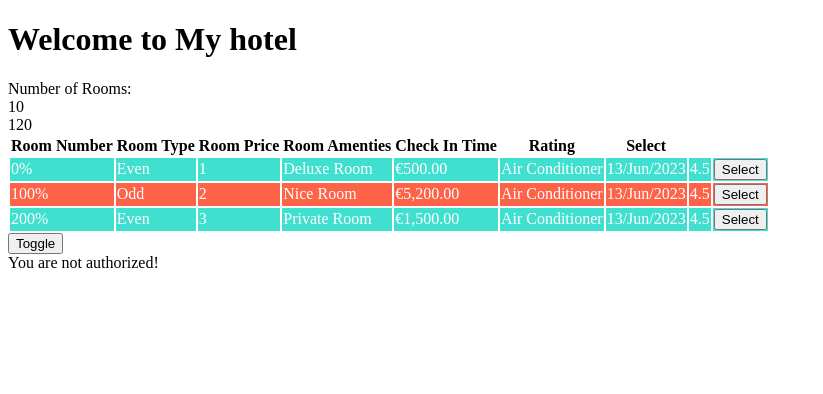
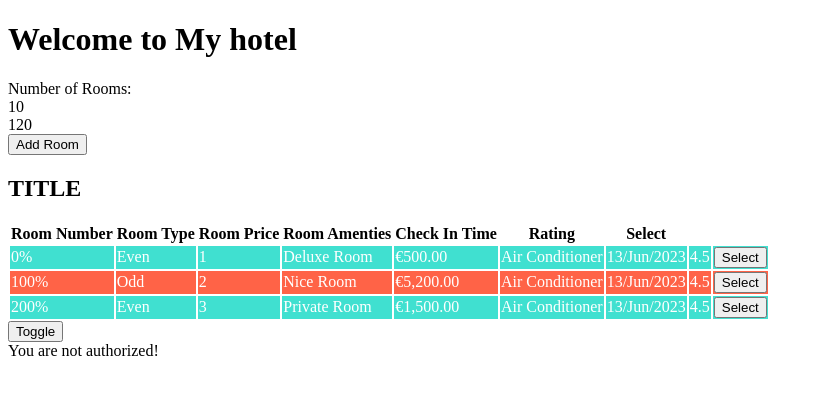
Before and after one commit to maykaltenev/angular-free-code-camp, an Angular app in the folder hotelinvetoryapp/: page / in a window 1280 px wide. Shown: the top 394 px of the page, without its empty margins (0-823 px from the left). Built offline with nearby package versions, Linux system fonts and the light colour scheme.

Commit message:
ngOnChanges

```diff
--- a/hotelinvetoryapp/src/app/rooms/room-list/room-list.component.html
+++ b/hotelinvetoryapp/src/app/rooms/room-list/room-list.component.html
@@ -1,3 +1,4 @@
+<h2>{{ title }}</h2>
 <table>
   <tr>
     <th>Room Number</th>
--- a/hotelinvetoryapp/src/app/rooms/room-list/room-list.component.ts
+++ b/hotelinvetoryapp/src/app/rooms/room-list/room-list.component.ts
@@ -1,15 +1,32 @@
-import { Component, EventEmitter, Input, OnInit, Output } from '@angular/core';
+import {
+  ChangeDetectionStrategy,
+  Component,
+  EventEmitter,
+  Input,
+  OnChanges,
+  OnInit,
+  Output,
+  SimpleChanges,
+} from '@angular/core';
 import { RoomList } from '../rooms';
 @Component({
   selector: 'app-room-list',
   templateUrl: './room-list.component.html',
   styleUrls: ['./room-list.component.css'],
+  changeDetection: ChangeDetectionStrategy.OnPush,
 })
-export class RoomListComponent implements OnInit {
+export class RoomListComponent implements OnInit, OnChanges {
   @Input() rooms: RoomList[] = [];
+  @Input() title: string = '';
   @Output() selectedRoom = new EventEmitter<RoomList>();
 
   constructor() {}
+  ngOnChanges(changes: SimpleChanges): void {
+    console.log(changes);
+    if (changes['title']) {
+      this.title = changes['title'].currentValue.toUpperCase();
+    }
+  }
 
   ngOnInit(): void {}
 
--- a/hotelinvetoryapp/src/app/rooms/rooms.component.html
+++ b/hotelinvetoryapp/src/app/rooms/rooms.component.html
@@ -5,11 +5,14 @@
 </div>
 {{ rooms?.availableRooms ?? "No rooms" }}
 <!-- {{ roomList | json }} -->
-
+<div>
+  <button (click)="addRoom()">Add Room</button>
+</div>
 <div *ngIf="selectedRoom">{{ selectedRoom | json }}</div>
 <div *ngIf="rooms?.availableRooms">
   <app-room-list
     [rooms]="roomList"
+    [title]="'title'"
     (selectedRoom)="selectRoom($event)"
   ></app-room-list>
   <!-- {{ roomList }} -->
--- a/hotelinvetoryapp/src/app/rooms/rooms.component.ts
+++ b/hotelinvetoryapp/src/app/rooms/rooms.component.ts
@@ -17,6 +17,7 @@ export class RoomsComponent {
     availableRooms: 120,
     bookedRooms: 5,
   };
+  title = 'roomList';
   roomList: RoomList[] = [];
   ngOnInit(): void {
     this.roomList = [
@@ -55,10 +56,28 @@ export class RoomsComponent {
       },
     ];
   }
+
+  toggle() {
+    this.hideRooms = !this.hideRooms;
+    this.title = 'Rooms List';
+  }
   selectRoom(room: RoomList) {
     this.selectedRoom = room;
   }
-  toggle() {
-    this.hideRooms = !this.hideRooms;
+  addRoom() {
+    const room: RoomList = {
+      roomNumber: 4,
+      roomType: 'Deluxe Room',
+      amenities: 'Air Conditioner',
+      price: 500,
+      photos:
+        'https://tse4.mm.bing.net/th?id=OIP.t-SKlKn52jfSnq-cUiAGQgHaFy&pid=Api',
+      checkinTime: new Date(),
+      checkoutTime: new Date(),
+      rating: 4.5,
+    };
+    // this.roomList.push(room);
+
+    this.roomList = [...this.roomList, room];
   }
 }
```
